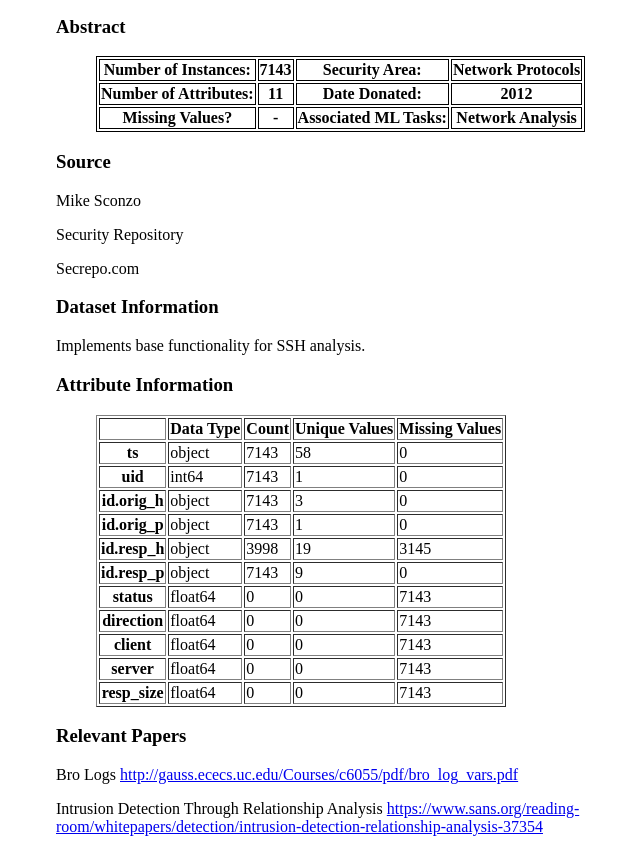
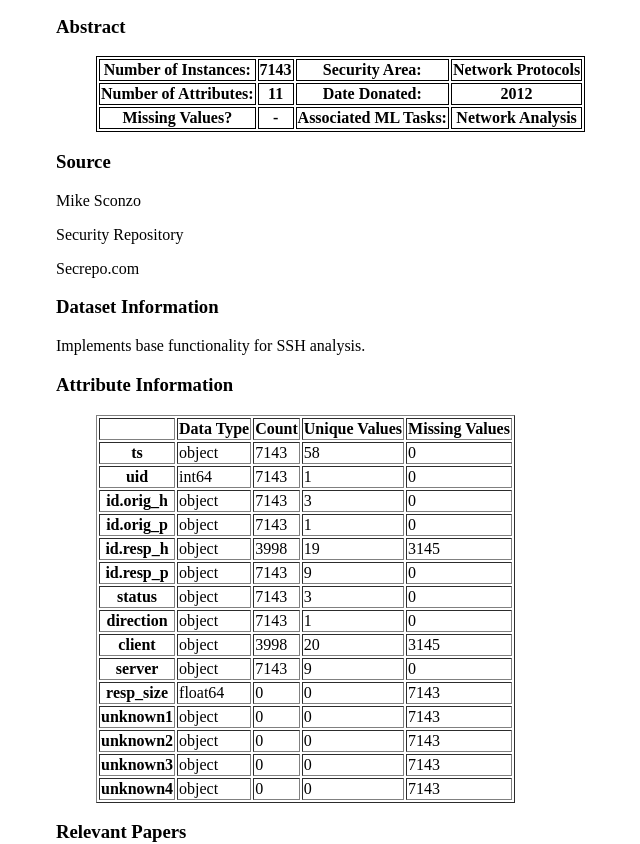
Before and after one commit to sooshie/secrepo, a plain HTML site: page Datasets Description/Network/ssh.html in a window 1280 px wide. Shown: the part 127-971 px from the top of the page, without its empty margins (2-642 px from the left). Drawn offline with Linux system fonts and the light colour scheme.

Commit message:
Updated description datatypes and added columns
Updated datatypes and counts for status, direction, client and server.
Addded 4 unknown blank fields at end of row.

```diff
--- a/Datasets Description/Network/ssh.html
+++ b/Datasets Description/Network/ssh.html
@@ -53,31 +53,31 @@
     </tr>
     <tr>
       <th>status</th>
-      <td>float64</td>
+      <td>object</td>
+      <td>7143</td>
+      <td>3</td>
       <td>0</td>
-      <td>0</td>
-      <td>7143</td>
     </tr>
     <tr>
       <th>direction</th>
-      <td>float64</td>
+      <td>object</td>
+      <td>7143</td>
+      <td>1</td>
       <td>0</td>
-      <td>0</td>
-      <td>7143</td>
     </tr>
     <tr>
       <th>client</th>
-      <td>float64</td>
-      <td>0</td>
-      <td>0</td>
-      <td>7143</td>
+      <td>object</td>
+      <td>3998</td>
+      <td>20</td>
+      <td>3145</td>
     </tr>
     <tr>
       <th>server</th>
-      <td>float64</td>
+      <td>object</td>
+      <td>7143</td>
+      <td>9</td>
       <td>0</td>
-      <td>0</td>
-      <td>7143</td>
     </tr>
     <tr>
       <th>resp_size</th>
@@ -86,5 +86,33 @@
       <td>0</td>
       <td>7143</td>
     </tr>
+    <tr>
+      <th>unknown1</th>
+      <td>object</td>
+      <td>0</td>
+      <td>0</td>
+      <td>7143</td>
+    </tr>
+    <tr>
+      <th>unknown2</th>
+      <td>object</td>
+      <td>0</td>
+      <td>0</td>
+      <td>7143</td>
+    </tr>
+    <tr>
+      <th>unknown3</th>
+      <td>object</td>
+      <td>0</td>
+      <td>0</td>
+      <td>7143</td>
+    </tr>
+    <tr>
+      <th>unknown4</th>
+      <td>object</td>
+      <td>0</td>
+      <td>0</td>
+      <td>7143</td>
+    </tr>
   </tbody>
 </table></ul><h3>Relevant Papers</h3><p style='width: 600px'>Bro Logs <a href=' http://gauss.ececs.uc.edu/Courses/c6055/pdf/bro_log_vars.pdf'> http://gauss.ececs.uc.edu/Courses/c6055/pdf/bro_log_vars.pdf</a></p><p style='width: 600px'> Intrusion Detection Through Relationship Analysis <a href=' https://www.sans.org/reading-room/whitepapers/detection/intrusion-detection-relationship-analysis-37354'> https://www.sans.org/reading-room/whitepapers/detection/intrusion-detection-relationship-analysis-37354</a></p><h3>Associate Data Science Notebook</h3><a href='https://github.com/cyberdefenders/MachineLearning/blob/master/Data_analysis/Network%20analysis/ssh%20analysis.ipynb'>https://github.com/cyberdefenders/MachineLearning/blob/master/Data_analysis/Network%20analysis/ssh%20analysis.ipynb</a></body></html>
```
